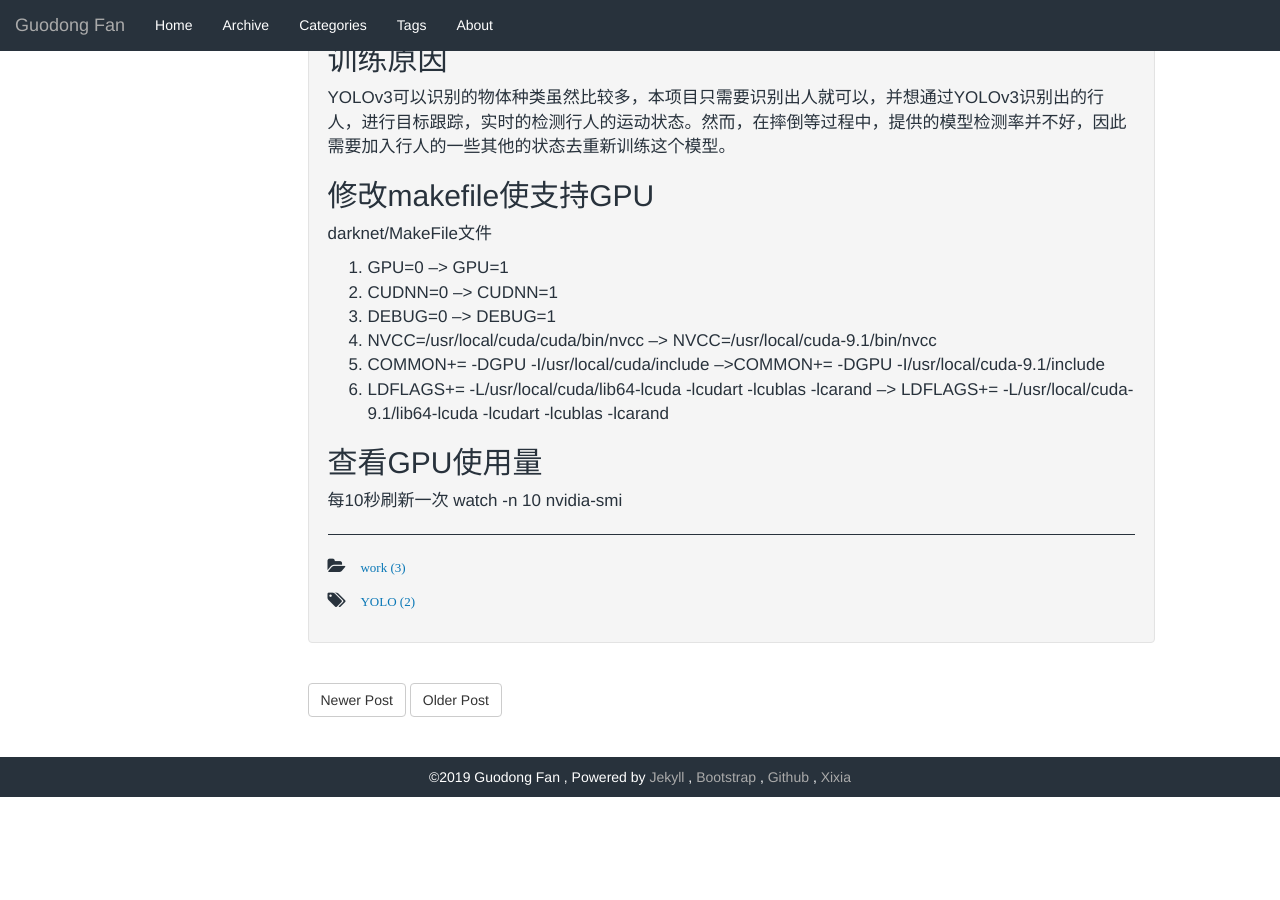
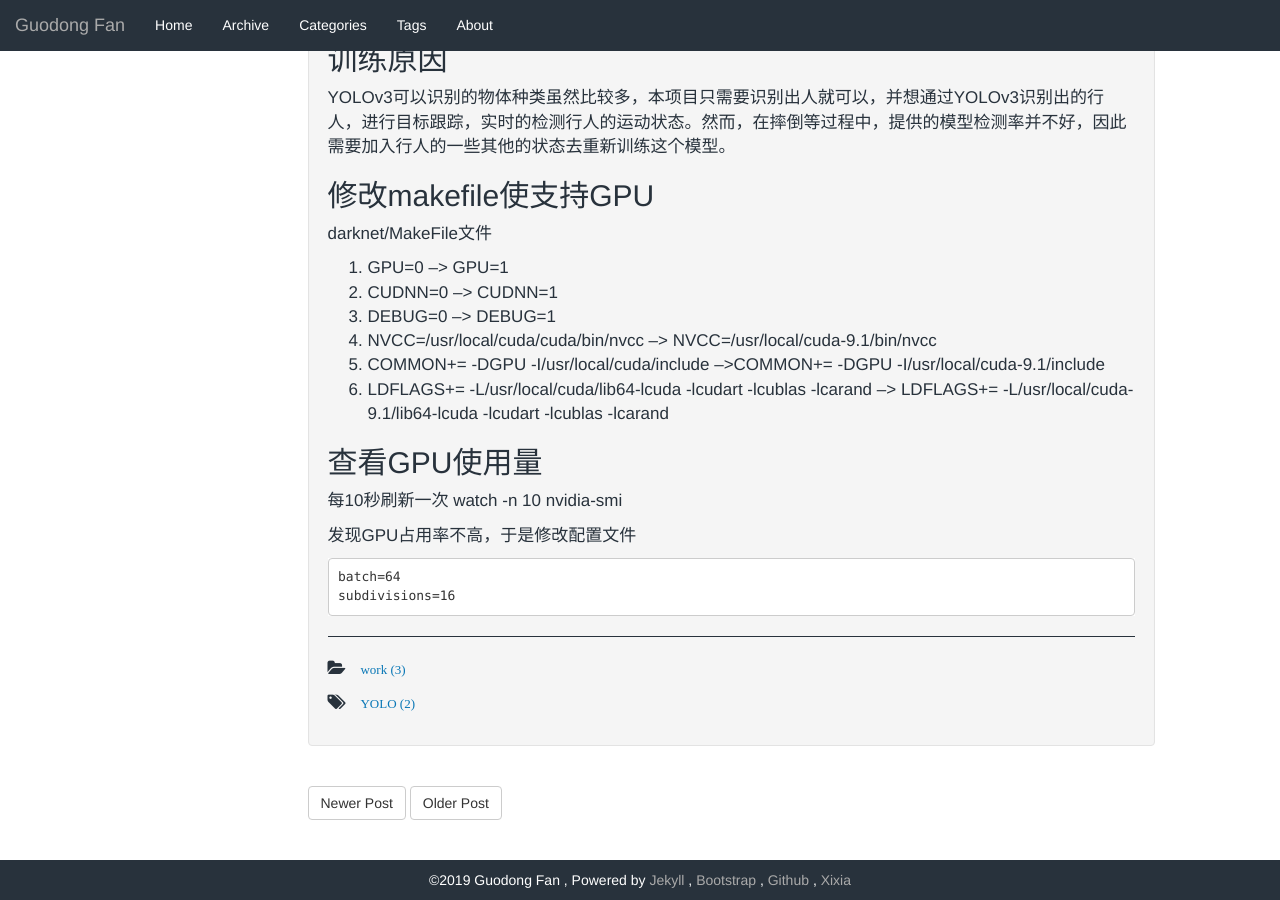
Before and after one commit to GuodongFan/GuodongFan.github.io, a Jekyll site: the page built from _posts/2019-07-24-Train-Yolov3.md, in a window 1280 px wide and 900 px high, scrolled down 1799 px. Built offline with Jekyll 4.4.1, drawn with Linux system fonts in a browser that asks for light colours; our own code applies the rules of GitHub Pages for plain Markdown files; before the commit the page ends 2596 px from its top, so only the background shows below that.

Commit message:
Update 2019-07-24-Train-Yolov3.md

````diff
--- a/_posts/2019-07-24-Train-Yolov3.md
+++ b/_posts/2019-07-24-Train-Yolov3.md
@@ -124,3 +124,9 @@ darknet/MakeFile文件
 ## 查看GPU使用量
 每10秒刷新一次
 watch -n 10 nvidia-smi
+
+发现GPU占用率不高，于是修改配置文件
+```
+batch=64
+subdivisions=16
+```
````
